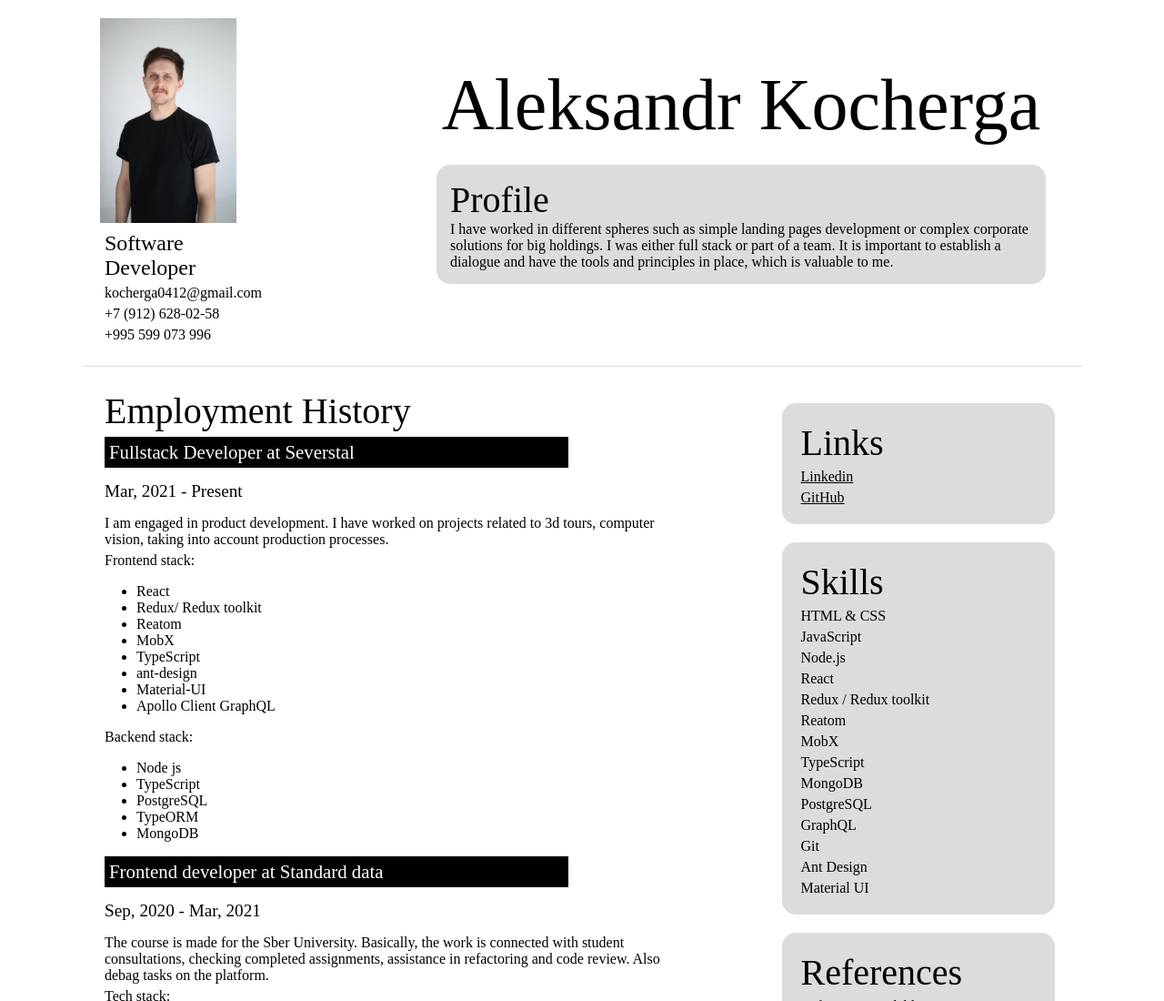
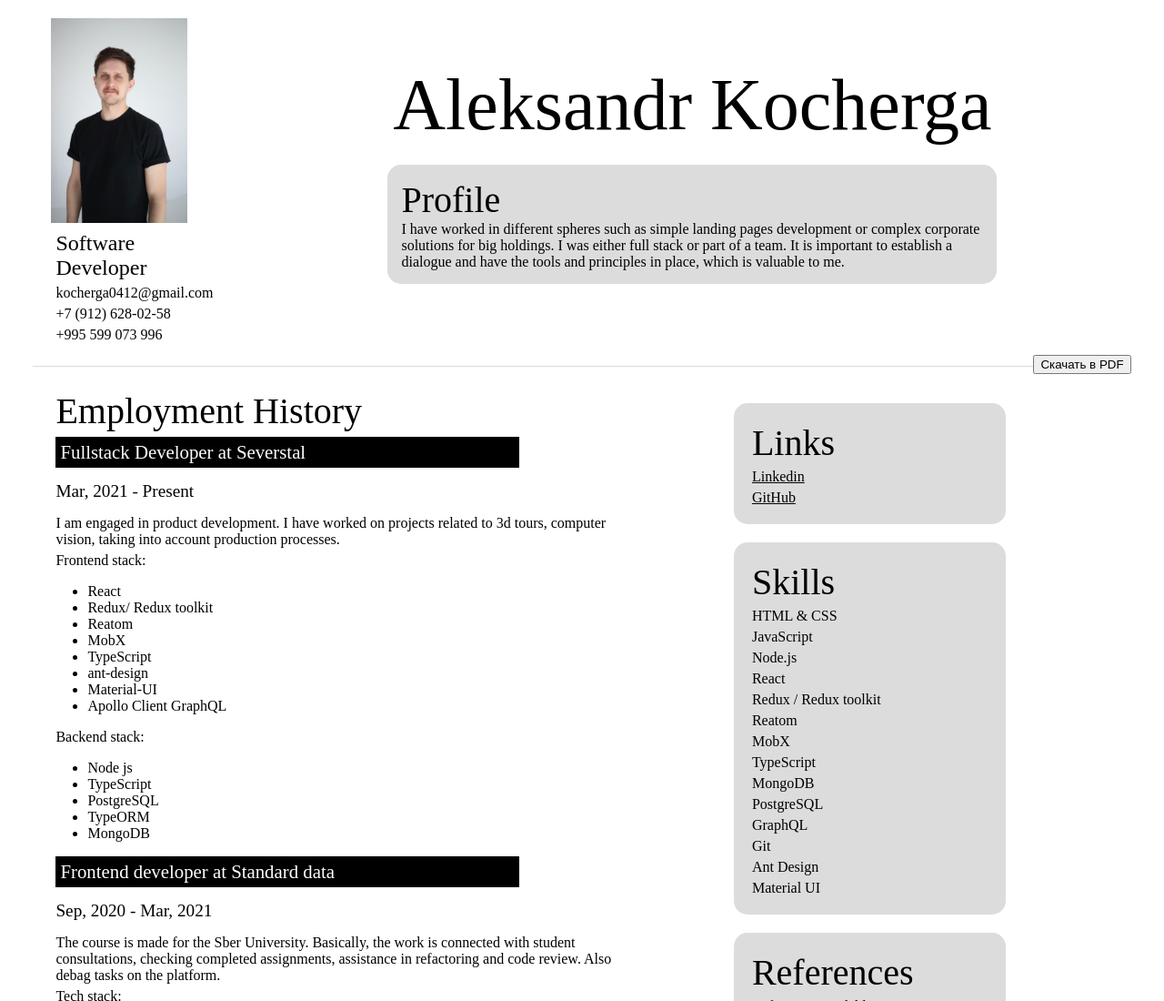
Before and after one commit to AleksandrKocherga/AleksandrKocherga.github.io, a plain HTML site: page index.html in a window 1280 px wide. Shown: the top 1100 px of the page at 91% size. Drawn offline with Linux system fonts and the light colour scheme.

Commit message:
Add btn for pdf index.html

```diff
--- a/index.html
+++ b/index.html
@@ -6,6 +6,7 @@
     <meta http-equiv="X-UA-Compatible" content="IE=edge">
     <meta name="viewport" content="width=device-width, initial-scale=1.0">
     <link rel="stylesheet" type="text/css" href="styles/styles.css" />
+    <script src="https://cdnjs.cloudflare.com/ajax/libs/html2pdf.js/0.10.1/html2pdf.bundle.min.js" defer></script>
     <title>Kocherga Aleksandr resume</title>
 </head>
 
@@ -153,6 +154,22 @@
             </div>
         </div>
     </div>
+
+    <button onclick="downloadPDF()">Скачать в PDF</button>
+
+      <script>
+        function downloadPDF() {
+          const element = document.getElementById('resume');
+          const options = {
+            margin:       0.5,
+            filename:     'resume.pdf',
+            image:        { type: 'jpeg', quality: 0.98 },
+            html2canvas:  { scale: 2 },
+            jsPDF:        { unit: 'in', format: 'a4', orientation: 'portrait' }
+          };
+          html2pdf().set(options).from(element).save();
+        }
+      </script>
 </body>
 
 </html>
```
